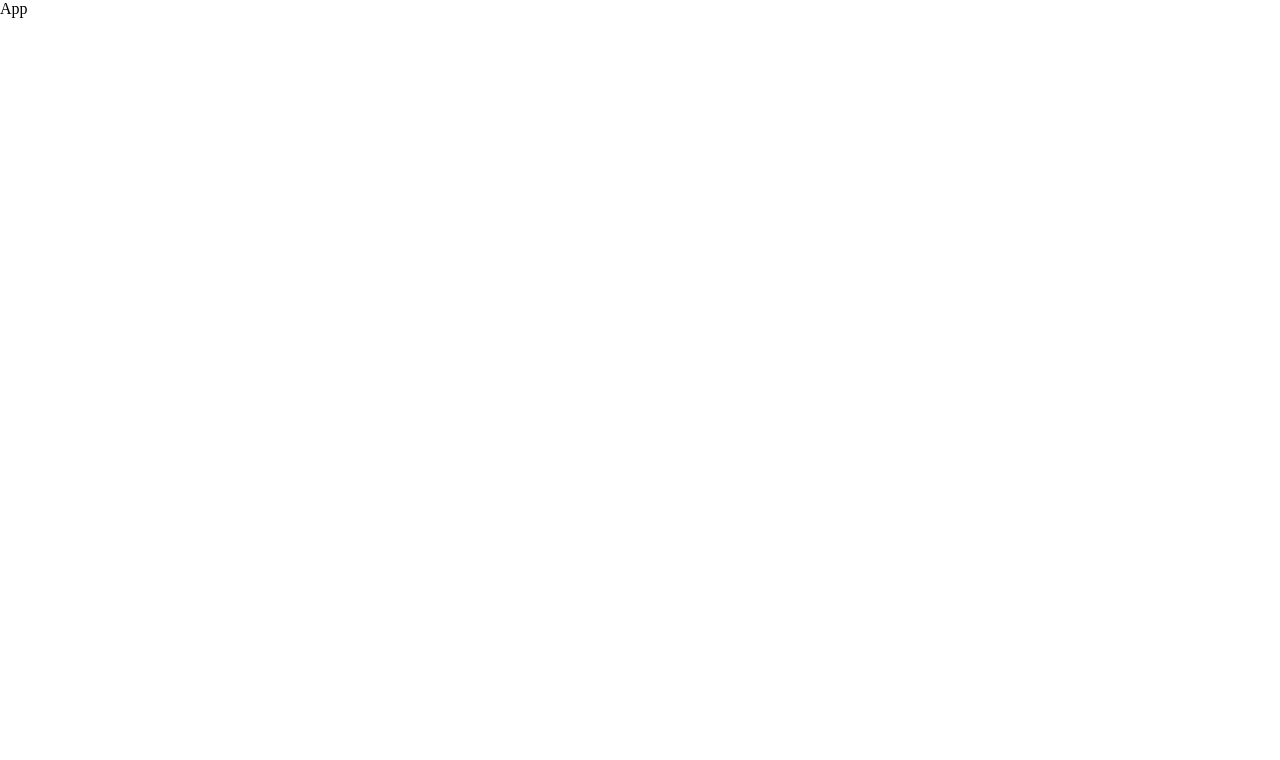
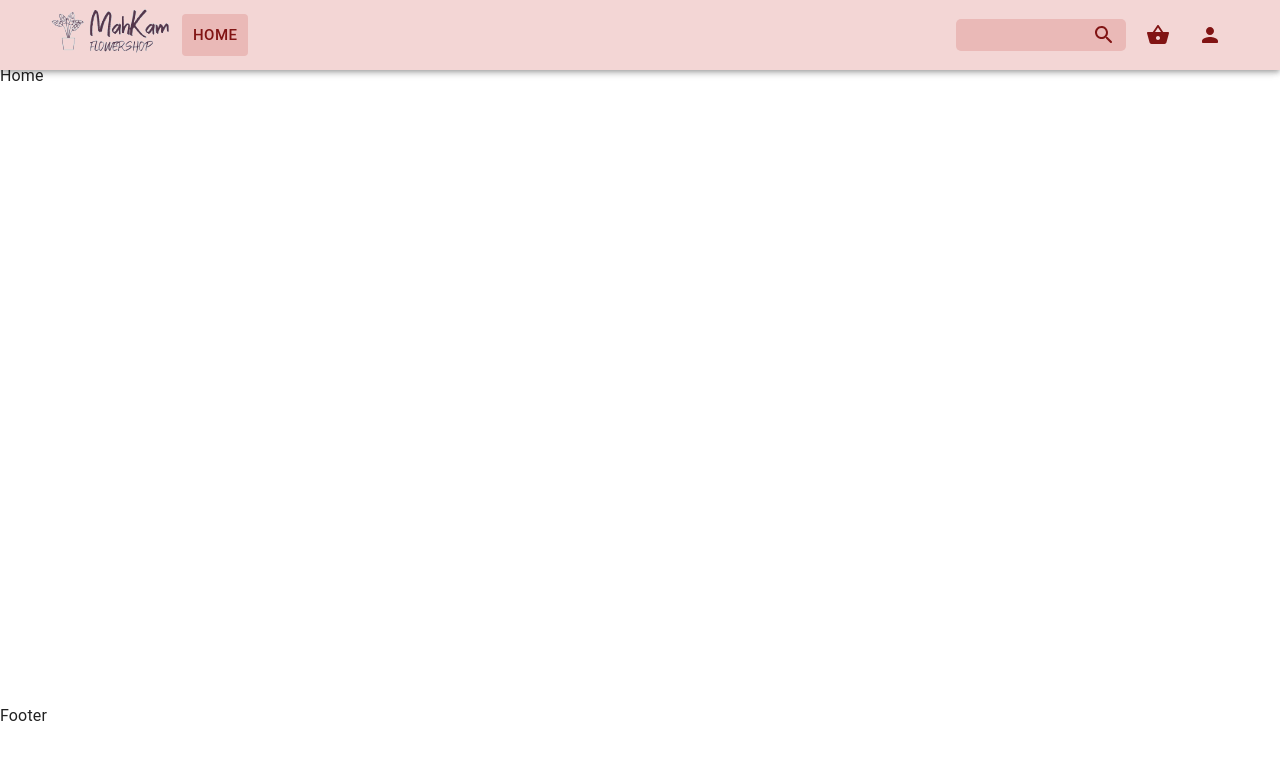
Before and after one commit to barbodmsd/flower-shop, a React (Vite) app in the folder client/: page / in a window 1280 px wide. Shown: the top 760 px of the page. Built offline with nearby package versions, Linux system fonts and the light colour scheme.

Commit message:
end navbar

```diff
--- a/client/src/App.jsx
+++ b/client/src/App.jsx
@@ -1,7 +1,41 @@
-import React from 'react'
+import React from "react";
+import Navbar from "./Components/Navbar";
+import Footer from "./Components/Footer";
+import { Box, ThemeProvider, createTheme } from "@mui/material";
+import { Routes, Route } from "react-router-dom";
+import Home from "./Pages/Home";
+import Products from "./Pages/Products";
+import ProductDetails from "./Pages/ProductDetails";
+import Cart from "./Pages/Cart";
+import Auth from "./Pages/Auth";
+import NotFound from "./Pages/NotFound";
 
+const theme = createTheme({
+  palette: {
+    txt: "#811414",
+    bg: "#EAB9B7",
+    bglight:'#f3d6d5'
+  },
+});
 export default function App() {
   return (
-    <div>App</div>
-  )
+    <ThemeProvider theme={theme}>
+      <Navbar />
+      <Box minHeight={"80vh"}>
+        <Routes>
+          <Route exact path='/' element={<Home />} />
+          <Route path='/products' element={<Products />} />
+          <Route
+            path='/product-details/:id/:name'
+            element={<ProductDetails />}
+          />
+          <Route path='/cart' element={<Cart />} />
+          <Route path='/auth' element={<Auth />} />
+          <Route path='*' element={<NotFound />} />
+        </Routes>
+      </Box>
+
+      <Footer />
+    </ThemeProvider>
+  );
 }
--- /dev/null
+++ b/client/src/Components/Footer/index.jsx
@@ -0,0 +1,7 @@
+import React from 'react'
+
+export default function Footer() {
+  return (
+    <div>Footer</div>
+  )
+}
--- /dev/null
+++ b/client/src/Components/Navbar/index.jsx
@@ -0,0 +1,110 @@
+import { Button, IconButton, Input, InputAdornment, Stack } from "@mui/material";
+import AppBar from "@mui/material/AppBar";
+import Box from "@mui/material/Box";
+import CssBaseline from "@mui/material/CssBaseline";
+import Slide from "@mui/material/Slide";
+import Toolbar from "@mui/material/Toolbar";
+import Typography from "@mui/material/Typography";
+import useScrollTrigger from "@mui/material/useScrollTrigger";
+import PropTypes from "prop-types";
+import * as React from "react";
+import { Link } from "react-router-dom";
+import logo from "./../../../public/assets/logo.png";
+import SearchRoundedIcon from '@mui/icons-material/SearchRounded';
+import ShoppingBasketIcon from '@mui/icons-material/ShoppingBasket';
+import PersonRoundedIcon from '@mui/icons-material/PersonRounded';
+function HideOnScroll(props) {
+  const { children, window } = props;
+  // Note that you normally won't need to set the window ref as useScrollTrigger
+  // will default to window.
+  // This is only being set here because the demo is in an iframe.
+  const trigger = useScrollTrigger({
+    target: window ? window() : undefined,
+  });
+
+  return (
+    <Slide appear={false} direction='down' in={!trigger}>
+      {children}
+    </Slide>
+  );
+}
+
+HideOnScroll.propTypes = {
+  children: PropTypes.element.isRequired,
+  /**
+   * Injected by the documentation to work in an iframe.
+   * You won't need it on your project.
+   */
+  window: PropTypes.func,
+};
+
+export default function Navbar(props) {
+  return (
+    <>
+      <CssBaseline />
+      <HideOnScroll {...props}>
+        <AppBar sx={{ bgcolor: "transparent" }}>
+          <Stack
+            direction={"row"}
+            justifyContent={"space-between"}
+            alignItems={"center"}
+            sx={{ height: "70px", px: "50px", bgcolor: "bglight" }}>
+            {/* left side */}
+            <Stack direction={"row"} alignItems={"center"} gap={"12px"}>
+              <Typography>
+                <img
+                  style={{
+                    mixBlendMode: "darken",
+                  }}
+                  src={logo}
+                  width={"120px"}
+                  height={"50px"}
+                  alt={"logo"}
+                />
+              </Typography>
+              <Link to={"/"}>
+                <Button size={"large"} sx={{ color: "txt", bgcolor: "bg" }}>
+                  Home
+                </Button>
+              </Link>
+            </Stack>
+            {/* right side */}
+            <Stack direction={"row"} alignItems={"center"} gap={"12px"}>
+                {/* search */}
+              <Box
+                width={"170px"}
+                sx={{
+                  bgcolor: "bg",
+                  borderRadius: "5px",
+                }}>
+                <Input
+                  endAdornment={
+                    <InputAdornment position='end'><SearchRoundedIcon sx={{color:'txt'}}/></InputAdornment>
+                  }
+                  fullWidth
+                  disableUnderline={true}
+                  sx={{
+                    px: " 10px ",
+                  }}
+                />
+              </Box>
+              {/* cart */}
+             <Link to={'/cart'}><IconButton>
+                <ShoppingBasketIcon sx={{
+                    color:'txt'
+                }}/>
+             </IconButton></Link>
+              {/* auth */}
+             <Link to={'/auth'}><IconButton>
+                <PersonRoundedIcon sx={{
+                    color:'txt'
+                }}/>
+             </IconButton></Link>
+            </Stack>
+          </Stack>
+        </AppBar>
+      </HideOnScroll>
+      <Toolbar />
+    </>
+  );
+}
```
